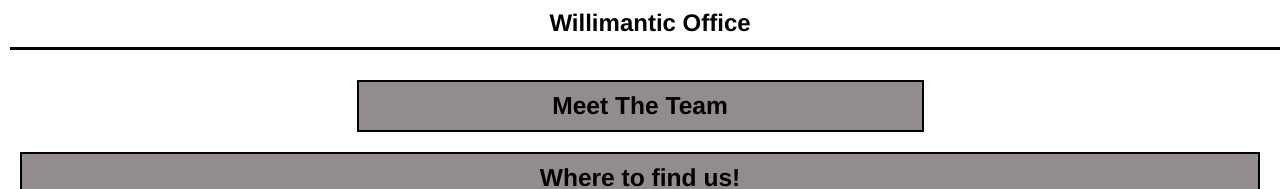
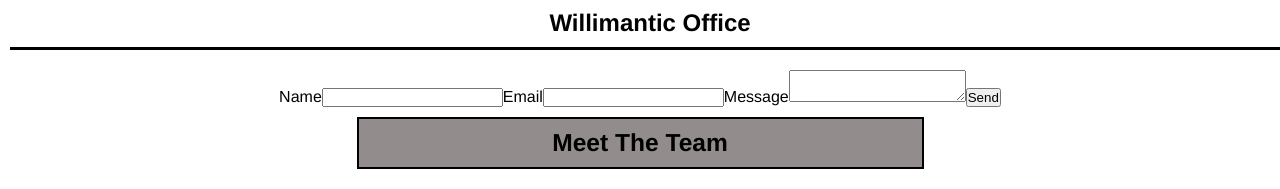
Before and after one commit to vsmith95/cteast, a React (Create React App) app: page / in a window 1280 px wide. Both pictures are taken after a click on the item "Willimantic". Shown: the part 233-422 px from the top of the page. Built offline with nearby package versions, Linux system fonts and the light colour scheme.

Commit message:
set up basic EmailJS integration for a serverless contact form

```diff
--- a/package.json
+++ b/package.json
@@ -3,6 +3,7 @@
   "version": "0.1.0",
   "private": true,
   "dependencies": {
+    "@emailjs/browser": "^3.6.2",
     "@react-google-maps/api": "^2.12.1",
     "@testing-library/jest-dom": "^5.16.4",
     "@testing-library/react": "^13.3.0",
@@ -35,8 +36,5 @@
       "last 1 firefox version",
       "last 1 safari version"
     ]
-  },
-  "devDependencies": {
-
   }
 }
--- a/src/App.js
+++ b/src/App.js
@@ -8,6 +8,7 @@
 import Insurance from "./components/Insurance";
 import Hero from "./components/Hero";
 import "./assets/css/style.css";
+import Contact from "./components/Contact";
 
 function App() {
     const [pages] = useState([
@@ -48,9 +49,9 @@
           currentPage={currentPage}
           />
           <Hero />
-          <main>
+            <main>
               {currentPage.component}
-          </main>
+            </main>
           <Footer />
       </body>
   );
--- a/src/components/Contact/index.js
+++ b/src/components/Contact/index.js
@@ -1,16 +1,32 @@
-import React from 'react';
-
-// This is placeholder and will get refactored
-// Goal for this is to be a static button in the bottom right corner of the page;
-// clicking this button should create a pop up modal displaying the Contact component,
-// allowing users to email the office directly from the modal
+import React, { useRef } from 'react';
+import emailjs from '@emailjs/browser';
 
 const Contact = () => {
-    return (
-        <div>
+  const form = useRef();
 
-        </div>
-    );
+  const sendEmail = (e) => {
+    e.preventDefault();
+
+    emailjs.sendForm('service_oi4tn4h', 'template_yt4hemt', form.current, '0t016AYtzBNSpBIn_')
+      .then((result) => {
+          console.log(result.text);
+      }, (error) => {
+          console.log(error.text);
+      });
+      e.target.reset()
+  };
+
+  return (
+    <form ref={form} onSubmit={sendEmail}>
+      <label>Name</label>
+      <input type="text" name="user_name" />
+      <label>Email</label>
+      <input type="email" name="user_email" />
+      <label>Message</label>
+      <textarea name="message" />
+      <input type="submit" value="Send" />
+    </form>
+  );
 };
 
 export default Contact;
--- a/src/components/WilliHome/index.js
+++ b/src/components/WilliHome/index.js
@@ -1,4 +1,5 @@
 import React from 'react';
+import Contact from '../Contact';
 
 const WilliHome = () => {
     return (
@@ -8,6 +9,7 @@
                 <h2>Willimantic Office</h2>
             </div>
             <div className='section flex-row'>
+                <Contact />
                 {/* Meet the Team Container */}
                 <div className='contentContainer'>
                     <div>
```
Also changed, not shown: src/components/ContactButton/index.js (added), 2 other files (tests, documents, lock files or other folders).
